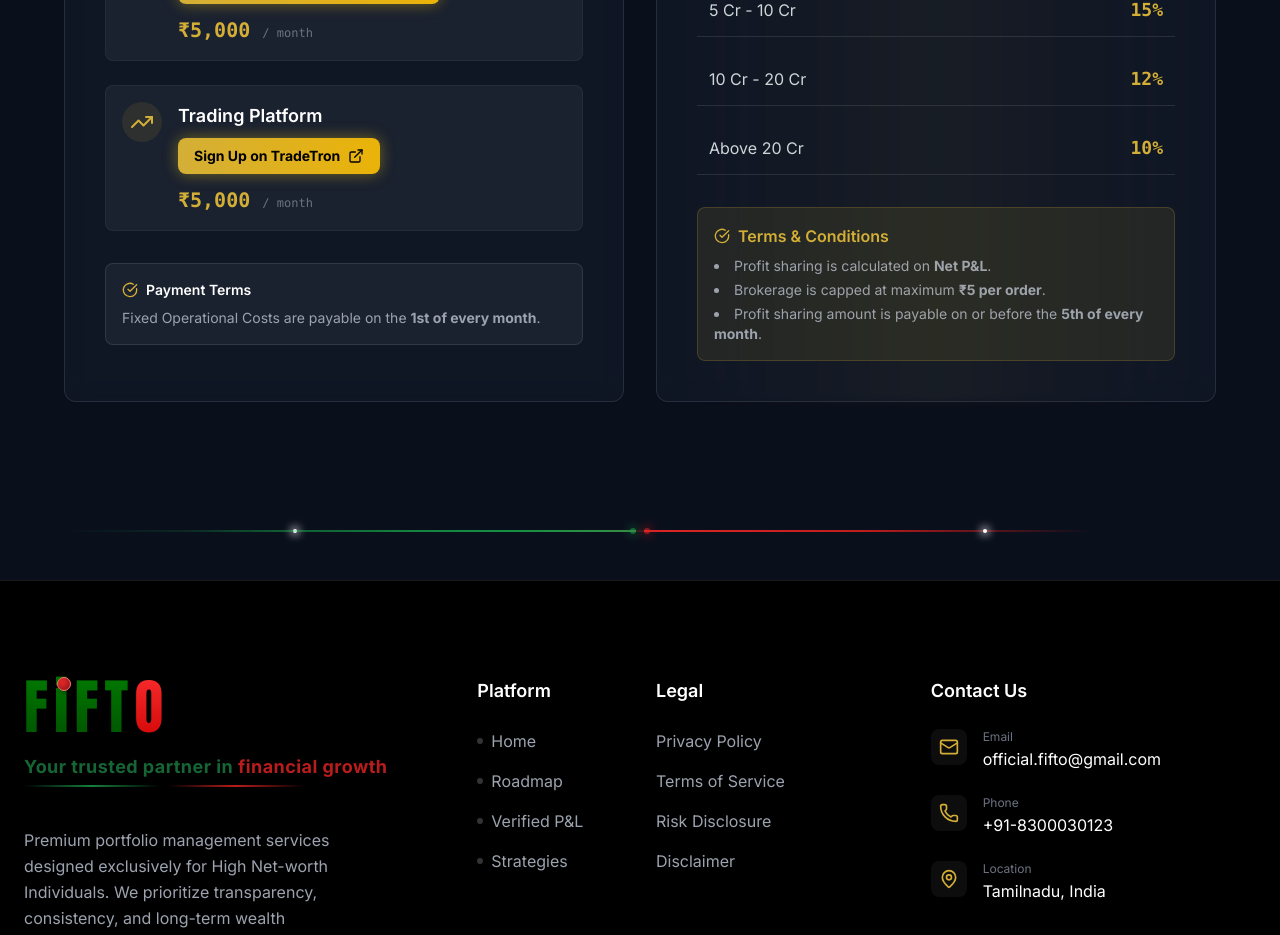
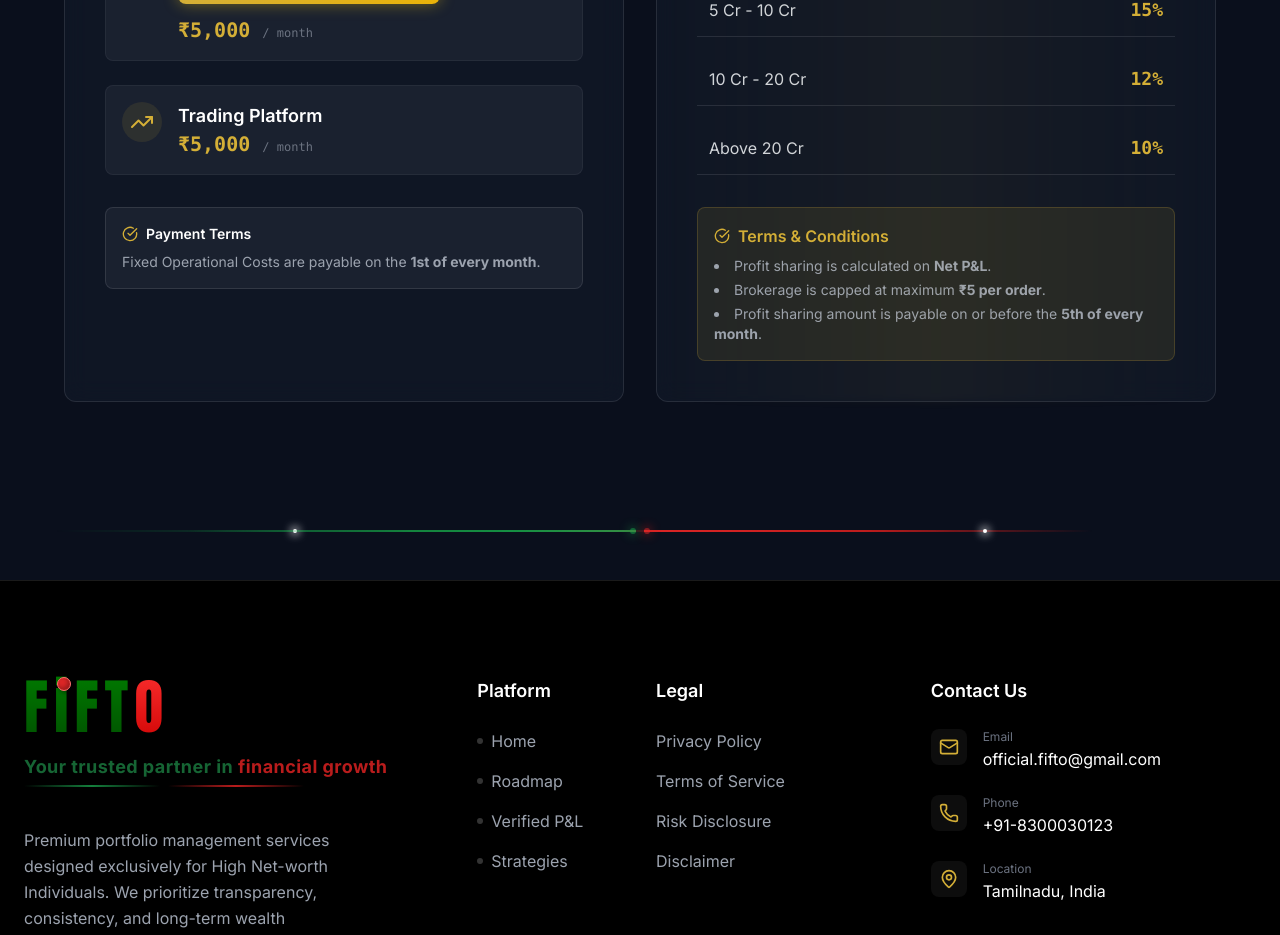
Before and after one commit to maniraja5599/FiFTOGrowth, a React (Vite) app: page / in a window 1280 px wide. Shown: the part 6920-7855 px from the top of the page. Built offline with nearby package versions, Linux system fonts and the light colour scheme; no server answers.

Commit message:
Remove Tradetron link from ProfitSharing component

```diff
--- a/src/components/ProfitSharing.jsx
+++ b/src/components/ProfitSharing.jsx
@@ -54,12 +54,7 @@ const ProfitSharing = () => {
                                 </div>
                                 <div>
                                     <h4 className="text-lg font-semibold text-white">Trading Platform</h4>
-                                    <div className="mb-3 mt-2">
-                                        <a href="https://www.tradetron.tech?ref=maniraja" target="_blank" rel="noopener noreferrer" className="inline-flex items-center gap-2 px-4 py-2 bg-gradient-to-r from-premium-gold to-yellow-500 text-black font-bold rounded-lg shadow-[0_0_15px_rgba(250,204,21,0.4)] hover:shadow-[0_0_25px_rgba(250,204,21,0.6)] hover:scale-105 transition-all duration-300 text-sm">
-                                            Sign Up on TradeTron
-                                            <svg xmlns="http://www.w3.org/2000/svg" width="16" height="16" viewBox="0 0 24 24" fill="none" stroke="currentColor" strokeWidth="2" strokeLinecap="round" strokeLinejoin="round"><path d="M18 13v6a2 2 0 0 1-2 2H5a2 2 0 0 1-2-2V8a2 2 0 0 1 2-2h6"></path><polyline points="15 3 21 3 21 9"></polyline><line x1="10" y1="14" x2="21" y2="3"></line></svg>
-                                        </a>
-                                    </div>
+
                                     <div className="text-premium-gold font-mono font-bold text-xl">₹5,000 <span className="text-xs text-gray-500 font-normal">/ month</span></div>
                                 </div>
                             </div>
```
